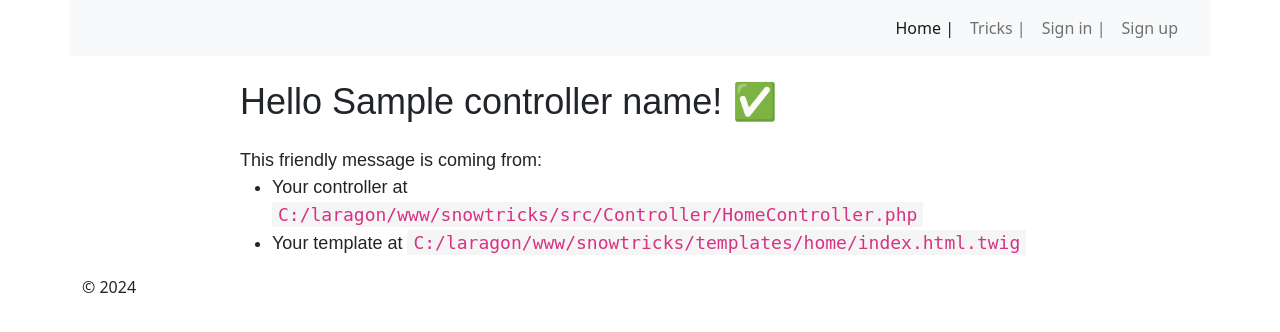
After one commit to Abou78/SnowTricks, a Symfony app: template templates/home/index.html.twig in a window 1280 px wide. The commit adds this page. Shown: the top 332 px of the page. Run offline with Twig, Linux system fonts and the light colour scheme; the template is opened without the code that fills it: most values are stand-ins (such as "Sample title", 1, 10 or a date in 2020); some libraries are stand-ins or nearby versions.

Commit message:
created home page

```diff
--- a/templates/fragment/nav.html.twig
+++ b/templates/fragment/nav.html.twig
@@ -6,7 +6,7 @@
 
         <div class="collapse navbar-collapse" id="navbarNav">
             <ul class="navbar-nav ms-auto">
-                <li class="nav-item"><a class="nav-link active" aria-current="page" href="#">Home |</a></li>
+                <li class="nav-item"><a class="nav-link active" aria-current="page" href="{{ path('home_home') }}}" title="Home">Home |</a></li>
 
                 <li class="nav-item"><a class="nav-link" href="#">Tricks |</a></li>
 
--- /dev/null
+++ b/templates/home/index.html.twig
@@ -0,0 +1,20 @@
+{% extends 'base.html.twig' %}
+
+{% block title %}Hello HomeController!{% endblock %}
+
+{% block body %}
+<style>
+    .example-wrapper { margin: 1em auto; max-width: 800px; width: 95%; font: 18px/1.5 sans-serif; }
+    .example-wrapper code { background: #F5F5F5; padding: 2px 6px; }
+</style>
+
+<div class="example-wrapper">
+    <h1>Hello {{ controller_name }}! ✅</h1>
+
+    This friendly message is coming from:
+    <ul>
+        <li>Your controller at <code>C:/laragon/www/snowtricks/src/Controller/HomeController.php</code></li>
+        <li>Your template at <code>C:/laragon/www/snowtricks/templates/home/index.html.twig</code></li>
+    </ul>
+</div>
+{% endblock %}
```
Also changed, not shown: src/Controller/FigureController.php (+8 -3 lines), src/Controller/HomeController.php (added, +18 -0 lines), templates/figure/home.html.twig (+25 -1 lines).
